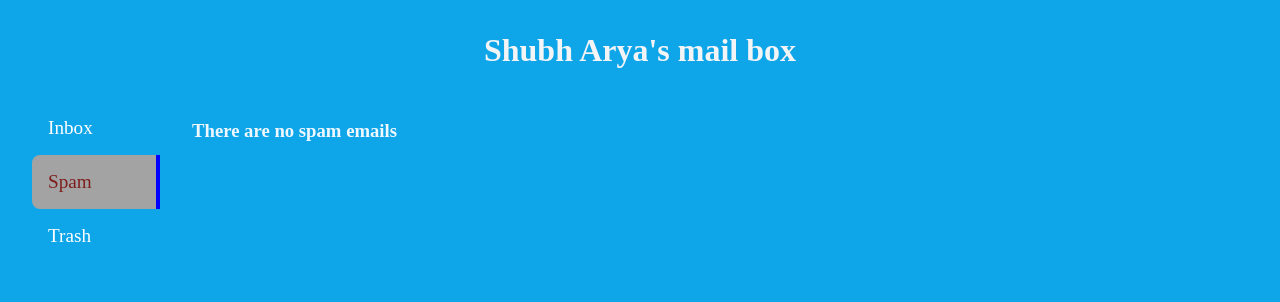
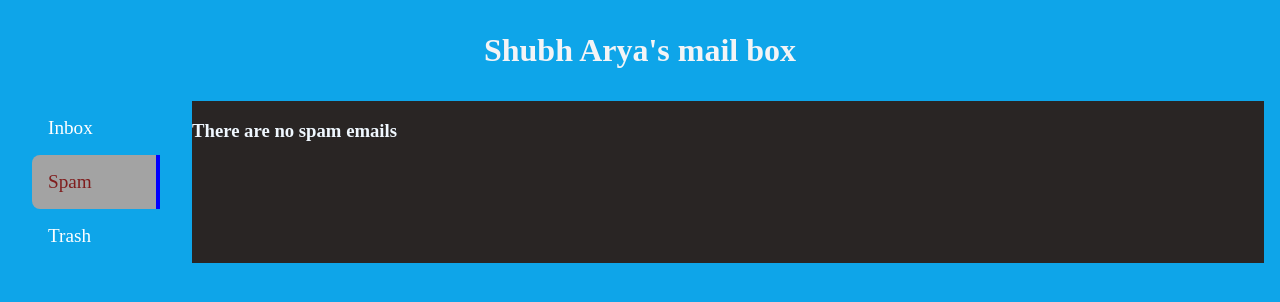
Before and after one commit to shubh-37/email-box, a React (Vite) app: page /spam in a window 1280 px wide. Shown: the top 302 px of the page. Built offline with nearby package versions, Linux system fonts and the light colour scheme.

Commit message:
refact: added parent div for common styling

```diff
--- a/src/pages/SpamPage.jsx
+++ b/src/pages/SpamPage.jsx
@@ -7,12 +7,14 @@ export default function SpamPage() {
   const { state } = useContext(mailContext);
   return (
     <React.Fragment>
+      <div className="sub-parent">
       <h3>{state.spam.length === 0 ? "There are no spam emails" : <></>}</h3>
       <ul>
         {state.spam.map((mail) => (
           <DisplayMail mail={mail} detail={false} />
         ))}
       </ul>
+      </div>
     </React.Fragment>
   );
 }
--- a/src/pages/TrashPage.jsx
+++ b/src/pages/TrashPage.jsx
@@ -7,12 +7,14 @@ export default function TrashPage() {
   const { state } = useContext(mailContext);
   return (
     <React.Fragment>
+      <div className="sub-parent">
       <h3>{state.bin.length=== 0 ? "There are no deleted emails" : <></>}</h3>
       <ul>
         {state.bin.map((mail) => (
           <DisplayMail mail={mail} detail={false} />
         ))}
       </ul>
+      </div>
     </React.Fragment>
   );
 }
```
